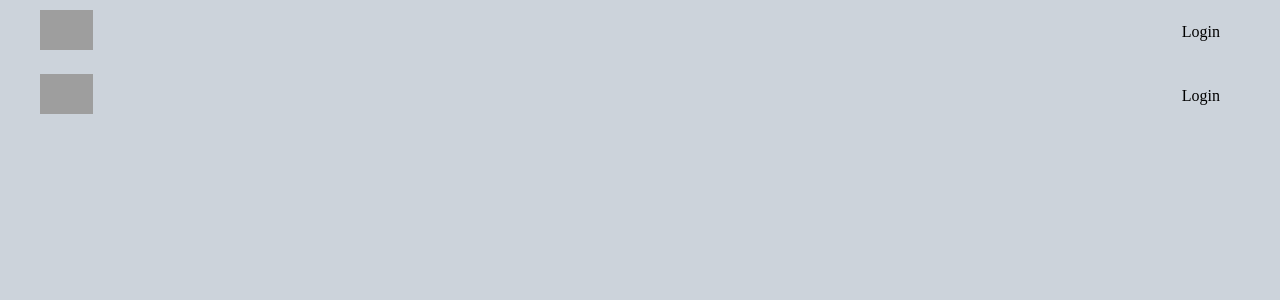
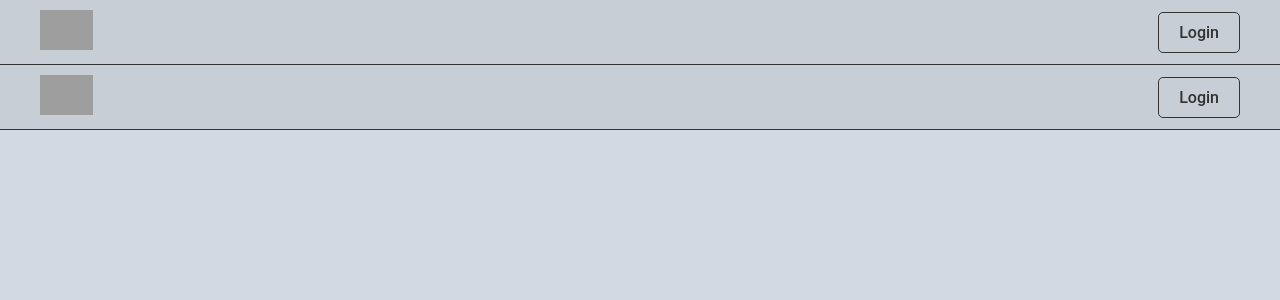
Before and after one commit to STIMUSHKA/chat, an Angular app in the folder angular/chat/: page / in a window 1280 px wide. Shown: the top 300 px of the page. Built offline with nearby package versions, Linux system fonts and the light colour scheme; grey boxes are pictures that could not be loaded.

Commit message:
added color vars

```diff
--- a/angular/chat/src/styles.scss
+++ b/angular/chat/src/styles.scss
@@ -1,5 +1,46 @@
+@font-face {
+  font-family: 'Roboto';
+  src: url('../src/assets/fonts/roboto/Roboto-Regular.ttf') format('ttf'),
+  /* Добавьте другие форматы шрифтов, если необходимо */
+}
+
+:root {
+  --light-blue: #d2d9e2; /* Основной цвет */
+  --blue: #c7ced6; /* Основной цвет */
+  --dark-blue: #99a4b1; /* Основной цвет */
+  --main: #333;
+  --error-red: #b10000;
+}
+
+
 /* You can add global styles to this file, and also import other style files */
 body {
-    margin: 0;
-    background-color: #ccd3db;
+  margin: 0;
+  background-color: var(--light-blue);
+  font-family: 'Roboto';
+  font-weight: 500;
 }
+
+button {
+  background-color: var(--blue);
+  border: solid 1px var(--main);
+  border-radius: 5px;
+  padding: 5px 30px;
+  font-weight: 500;
+  font-size: 20px;
+  cursor: pointer;
+}
+button:hover {
+  background-color: var(--dark-blue);
+}
+button:disabled {
+  cursor: auto;
+  background-color: var(--light-blue);
+}
+
+
+input {
+  border: solid 1px var(--main);
+  border-radius: 5px;
+  background-color: var(--light-blue);
+}
```
